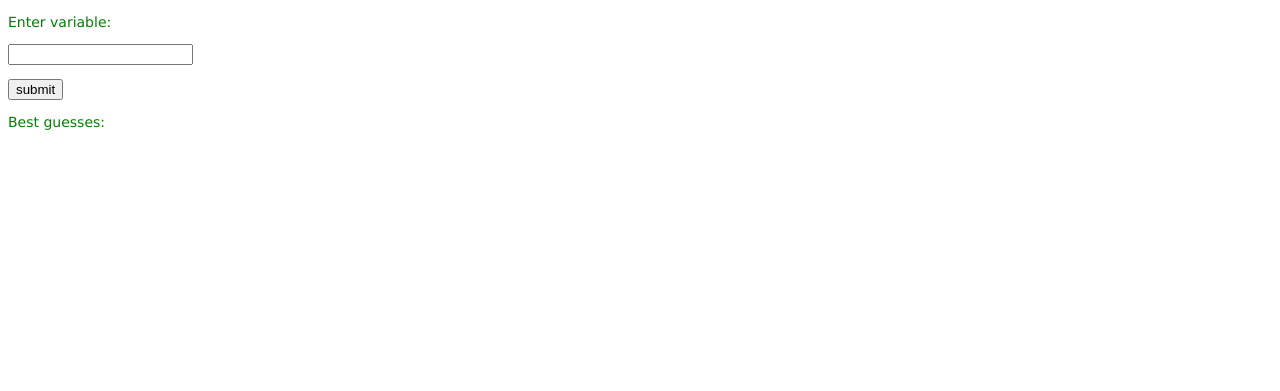
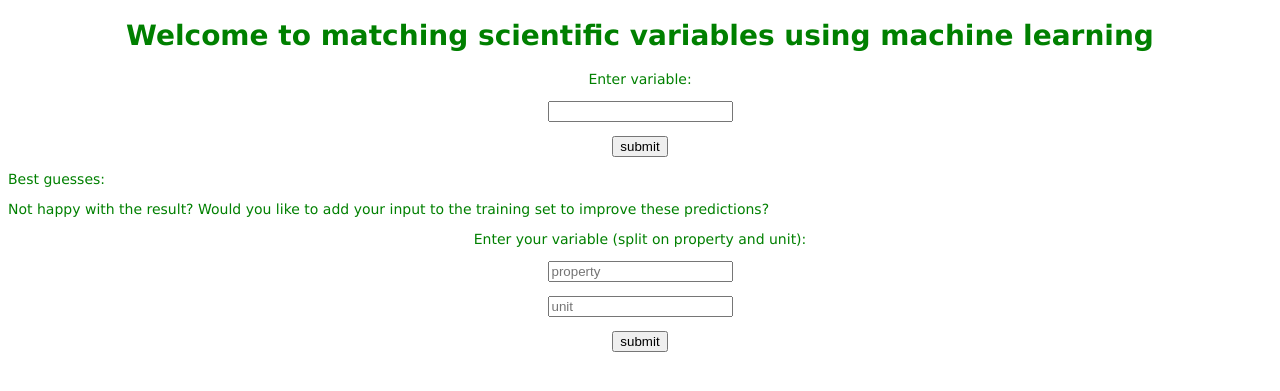
Before and after one commit to annaandraszek/Matching-Predicting-Scientific-Variables, a Flask app: page / in a window 1280 px wide. Shown: the top 391 px of the page. Run offline with Flask 2, Linux system fonts and the light colour scheme; parts of the project's set-up code (start-up, migrations or seed data) failed here and were passed over.

Commit message:
Started adding some style and input for user to add their variable to training set

```diff
--- a/templates/index.html
+++ b/templates/index.html
@@ -8,10 +8,13 @@
         .label {color: blue;}
         variable {color: green;}
         input { border: lined 3px blue;}
+        form { text-align: center}
+        h1 { text-align:center }
 
     </style>
 </head>
 <body>
+    <h1>Welcome to matching scientific variables using machine learning</h1>
     <form action = "http://localhost:5000/predict" method = "POST">
          <p id="variable">Enter variable:</p>
          <p><input type = "text" name = "var" /></p>
@@ -32,5 +35,12 @@
         </li>
     {% endfor %}
     </ul>
+    <p>Not happy with the result? Would you like to add your input to the training set to improve these predictions?</p>
+        <form action = "http://localhost:5000/submit" method = "POST">
+            <p>Enter your variable (split on property and unit):</p>
+            <p><input type = "text" name = "property" placeholder="property"/></p>
+            <p><input type = "text" name = "unit" placeholder="unit"/></p>
+            <p><input type = "submit" value = "submit" /></p>
+        </form>
 </body>
 </html>
```
